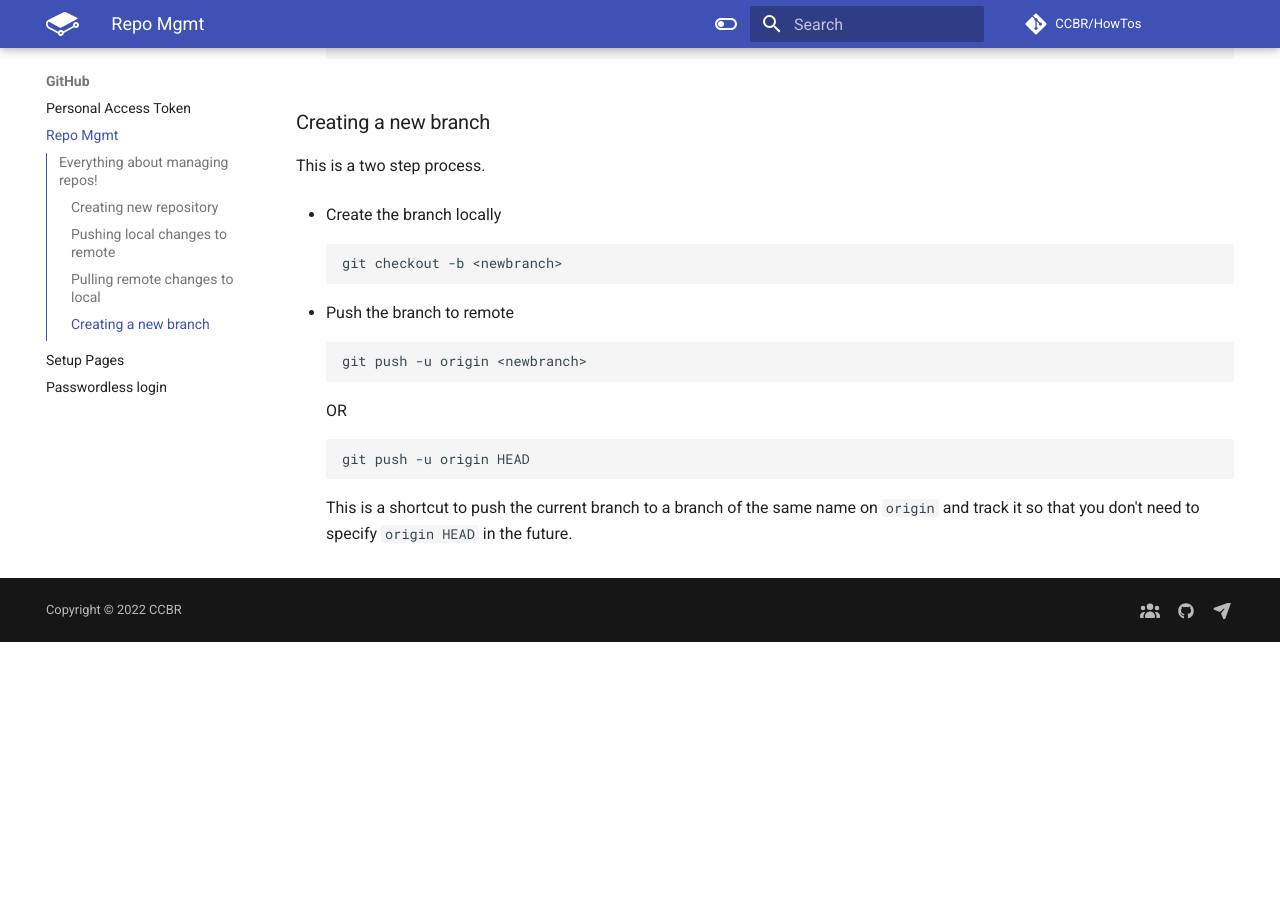
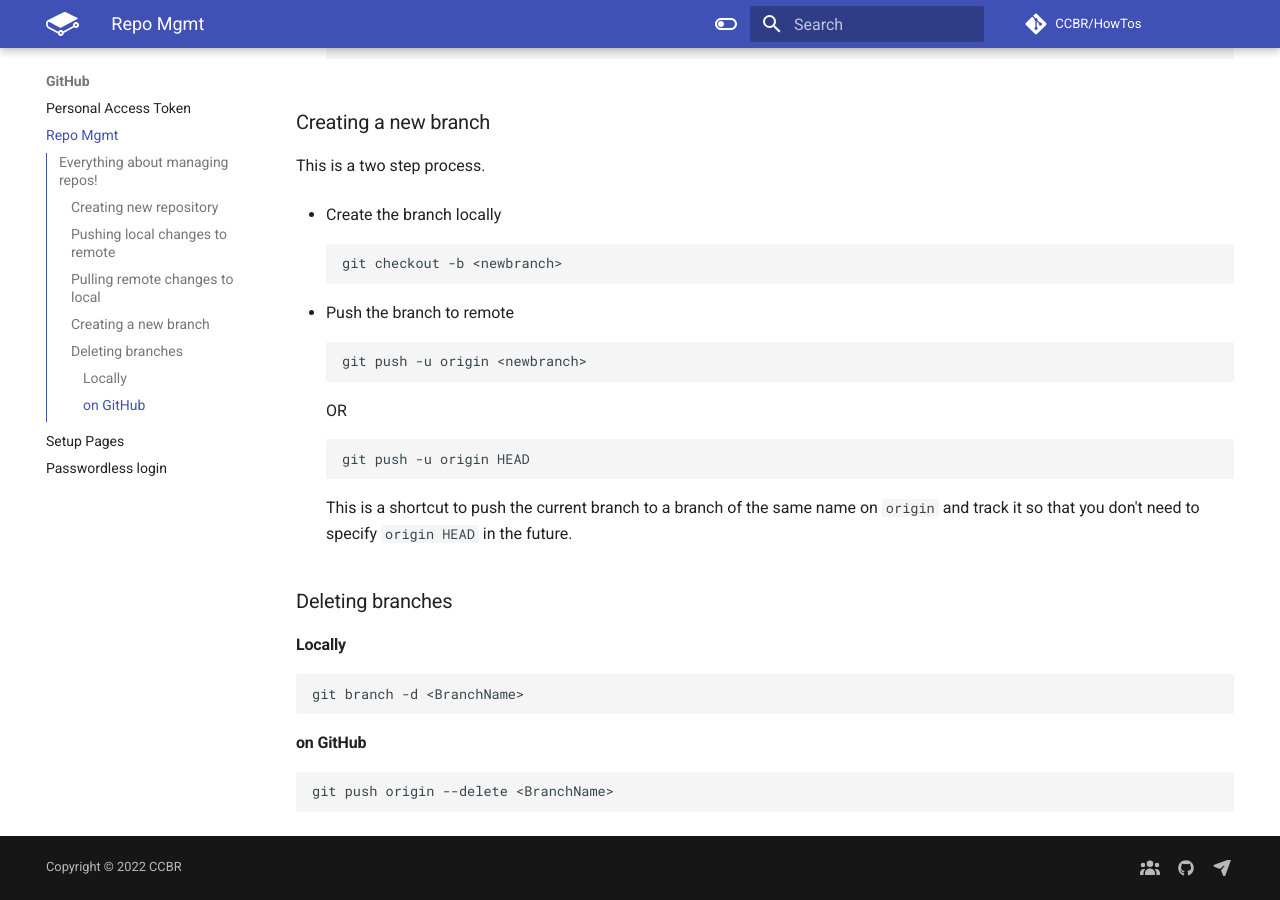
Before and after one commit to escauley/HowTos, an MkDocs documentation site: the page built from docs/GitHub/repo.md, in a window 1280 px wide and 900 px high, scrolled down 1796 px. Built offline with MkDocs 1.6.1 and Material for MkDocs 9.7.7, drawn with Linux system fonts in a browser that asks for light colours; comment, search, counter and statistics services are not loaded; the version menu is left out; before the commit the page ends 2438 px from its top, so only the background shows below that.

Commit message:
deleting branches in git

````diff
--- a/docs/GitHub/repo.md
+++ b/docs/GitHub/repo.md
@@ -100,3 +100,18 @@ OR
 git push -u origin HEAD
 ```
 This is a shortcut to push the current branch to a branch of the same name on `origin` and track it so that you don't need to specify `origin HEAD` in the future.
+
+
+### Deleting branches
+
+#### Locally
+
+```bash
+git branch -d <BranchName>
+```
+
+#### on GitHub
+
+```bash
+git push origin --delete <BranchName>
+```
````
